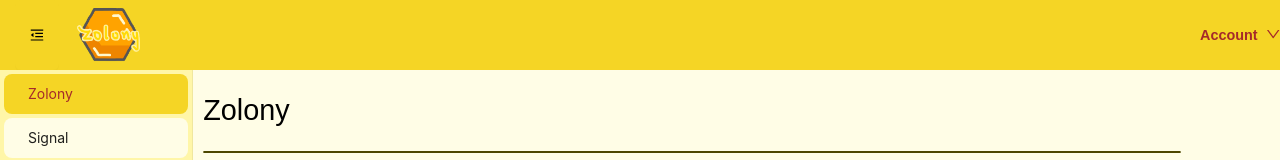
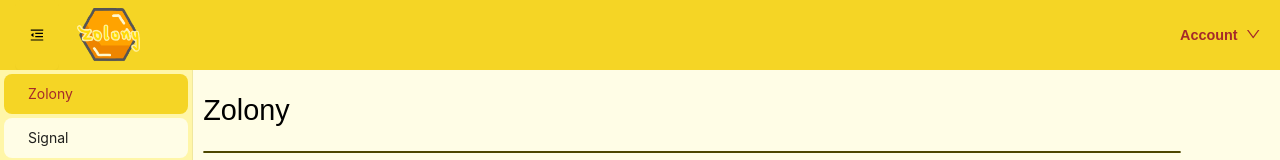
Before and after one commit to Zollo757347/Zolony, a React (Create React App) app in the folder frontend/: page / in a window 1280 px wide. Shown: the top 160 px of the page. Built offline with nearby package versions, Linux system fonts and the light colour scheme.

Commit message:
chore: error/warning cleanup

```diff
--- a/frontend/src/components/Dropdown.js
+++ b/frontend/src/components/Dropdown.js
@@ -36,12 +36,12 @@
             trigger={['click']}
             id="dropdown"
         >
-            <a onClick={(e) => e.preventDefault()}>
+            <span onClick={(e) => e.preventDefault()}>
                 <Space>
                     <b>Account</b>
                     <DownOutlined />
                 </Space>
-            </a>
+            </span>
         </Dropdown>
     )
 }
--- a/frontend/src/components/SignModal.js
+++ b/frontend/src/components/SignModal.js
@@ -1,4 +1,4 @@
-import React, { useState } from 'react';
+import { useState } from 'react';
 import { UserOutlined } from '@ant-design/icons';
 import { Input, Modal } from 'antd';
 import './css/SignModal.css'
--- a/frontend/src/components/css/Header.css
+++ b/frontend/src/components/css/Header.css
@@ -20,10 +20,11 @@
 
 #wordmark img {
     height: 70px;
-    cursor: pointer;
 }
 
 #header-right {
+    margin-right: 20px;
+    cursor: pointer;
     display: flex;
     flex-direction: row;
     justify-content: center;
--- a/frontend/src/index.js
+++ b/frontend/src/index.js
@@ -1,9 +1,7 @@
 import React from 'react';
 import ReactDOM from 'react-dom/client';
 import App from './App';
-import {
-  ApolloClient, InMemoryCache, ApolloProvider, split, HttpLink,
-} from '@apollo/client';
+import { ApolloClient, InMemoryCache, ApolloProvider, HttpLink } from '@apollo/client';
 
 const httpLink = new HttpLink({
   uri: 'http://localhost:4000/graphql',
```
Also changed, not shown: frontend/src/components/Sidebar.js (+1 -7 lines).
